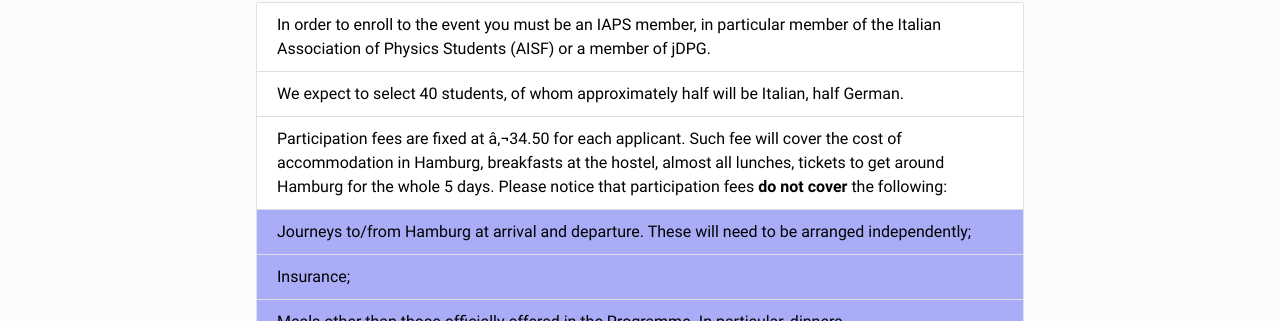
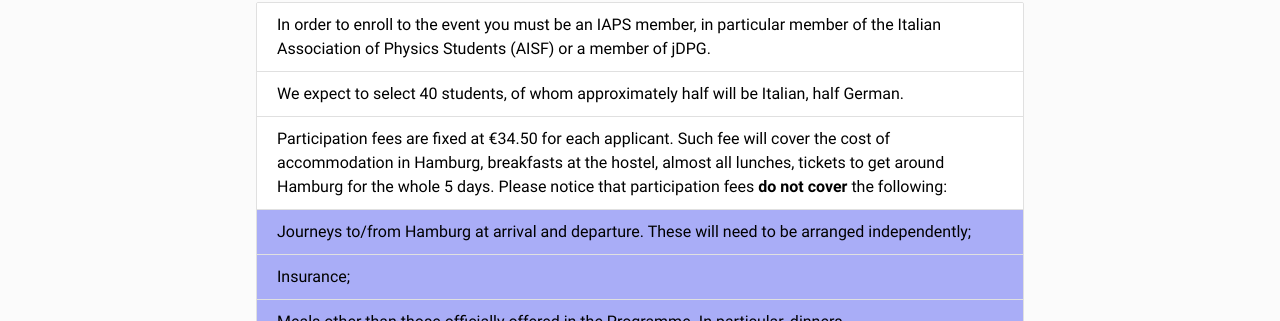
Before and after one commit to eligara/gipe, a Jekyll site: the page built from programme.html, in a window 1280 px wide. Shown: the part 1007-1328 px from the top of the page. Built offline with Jekyll 4.4.1, drawn with Linux system fonts in a browser that asks for light colours; nearby versions of some CDN libraries.

Commit message:
simbolo euro

```diff
--- a/_data/programme.yml
+++ b/_data/programme.yml
@@ -99,7 +99,7 @@ few_info:
       url: "#!"
     - text: "We expect to select 40 students, of whom approximately half will be Italian, half German."
       url: "#!"
-    - text: "Participation fees are fixed at â‚¬34.50 for each applicant. Such fee will cover the cost of accommodation in Hamburg, breakfasts at the hostel, almost all lunches, tickets to get around Hamburg for the whole 5 days.
+    - text: "Participation fees are fixed at €34.50 for each applicant. Such fee will cover the cost of accommodation in Hamburg, breakfasts at the hostel, almost all lunches, tickets to get around Hamburg for the whole 5 days.
 Please notice that participation fees <b>do not cover</b> the following:"
       url: "#!"
       subpoints:
```
